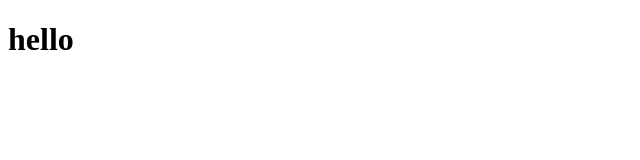
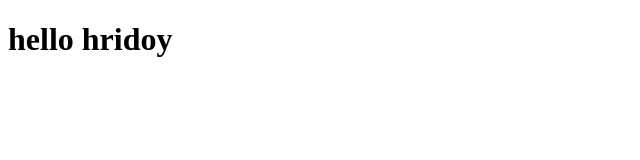
Before and after one commit to Hridoy-chandra-mojumder/rayan, a plain HTML site: page index.html in a window 1280 px wide. Shown: the whole page, without its empty margins (0-640 px from the left). Drawn offline with Linux system fonts and the light colour scheme.

Commit message:
hello hridoy added

```diff
--- a/index.html
+++ b/index.html
@@ -7,6 +7,6 @@
     <title>Document</title>
 </head>
 <body>
-    <h1>hello</h1>
+    <h1>hello hridoy</h1>
 </body>
 </html>
```
